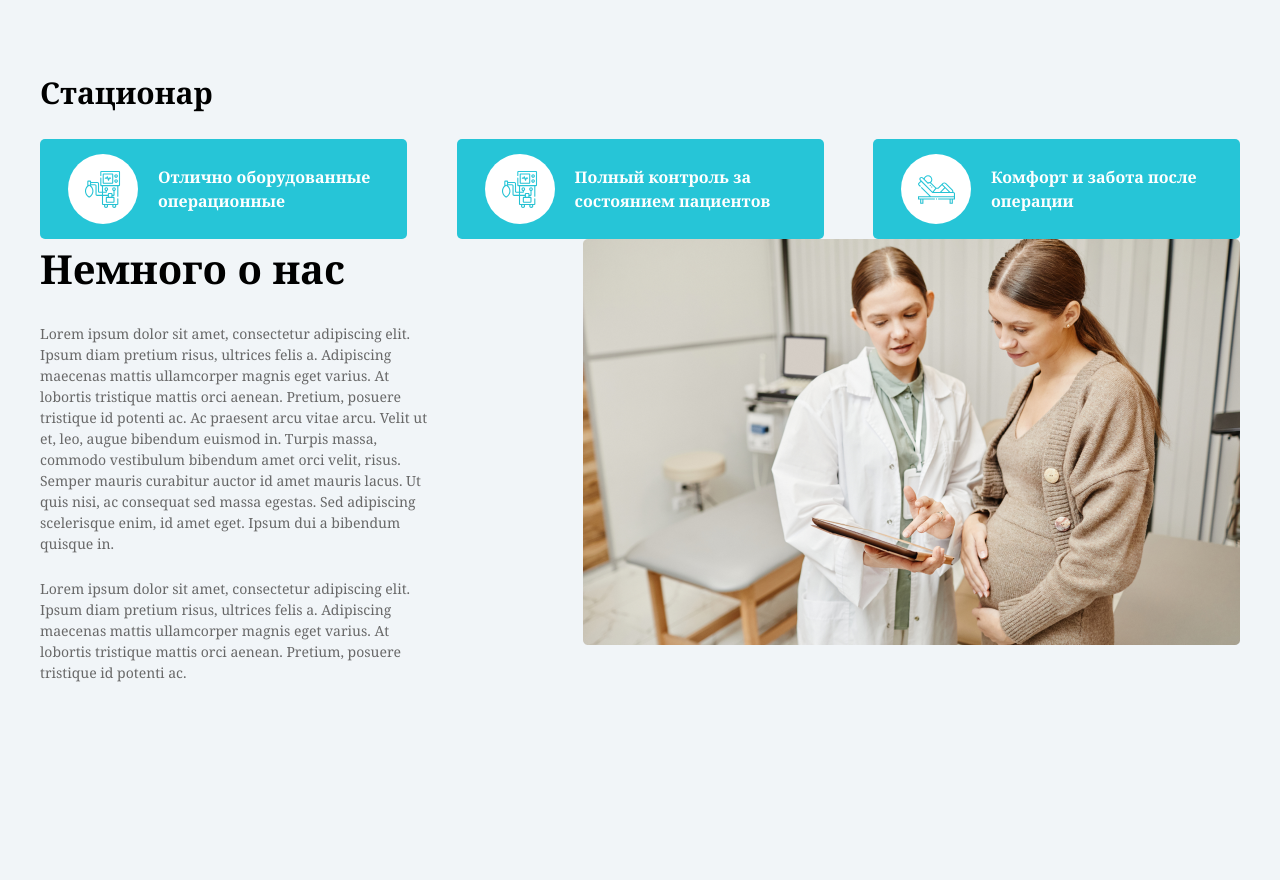
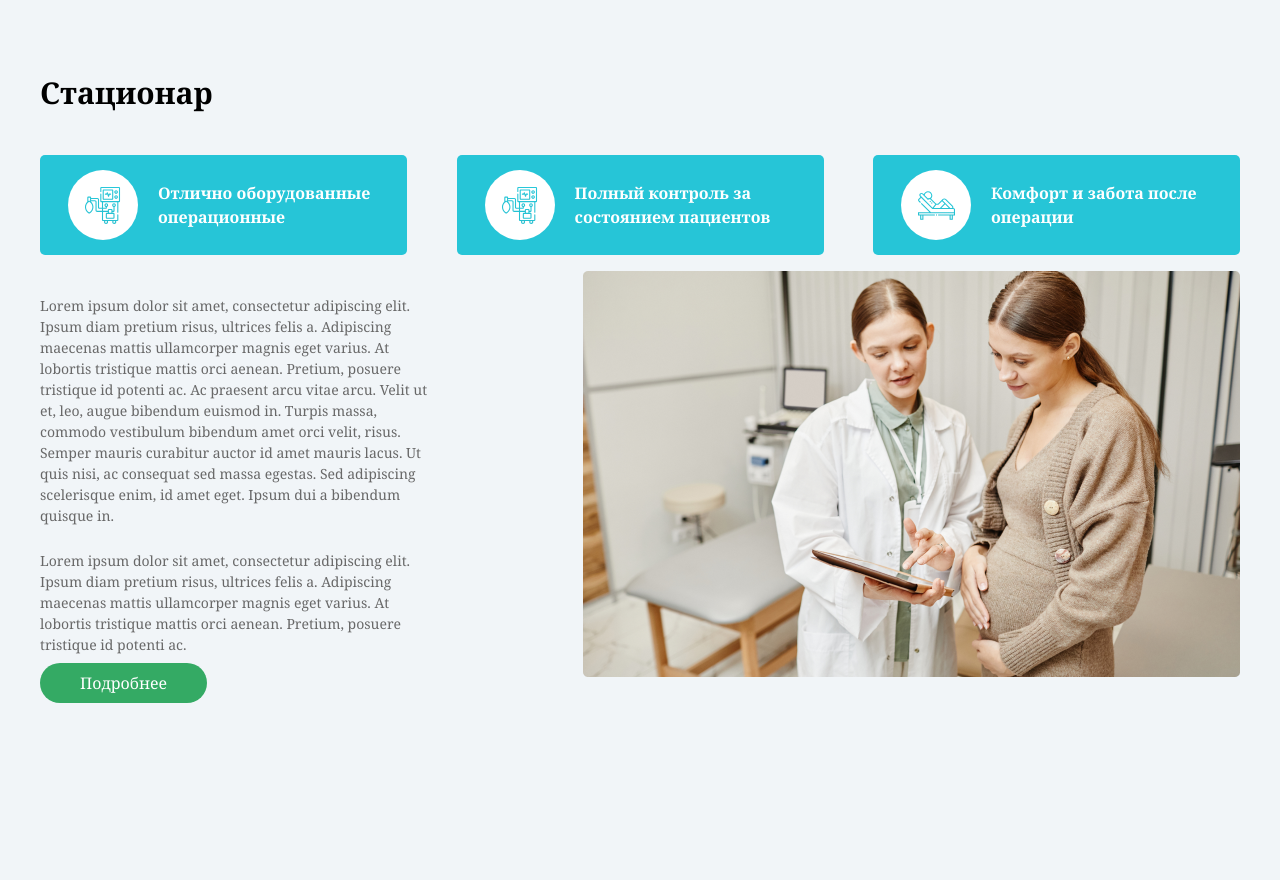
Before and after one commit to Ehson01/LESSON_19, a website: page src/homework.html in a window 1280 px wide. Shown: the part 3420-4300 px from the top of the page. Drawn offline with Linux system fonts and the light colour scheme; grey boxes are pictures that could not be loaded.

Commit message:
End of project

```diff
--- a/src/homework.html
+++ b/src/homework.html
@@ -84,9 +84,7 @@
             background-color: #26C5D7;
             border-radius: 5px;
         }
-        .text7{
 
-        }
 
 
 
@@ -329,7 +327,7 @@
         <section class="bg-[#F1F5F8] w-full">
             <div class="max-w-300 m-auto py-50">
                 <h2 class="text3">Стационар</h2><br>
-                <div class="flex justify-between">
+                <div class="flex justify-between py-4">
                     <div class="box2 flex items-center p-7 gap-5">
                         <img src="./img/icon1.svg" alt="">
                         <p class="text-[16px] font-bold text-white">Отлично оборудованные операционные</p>
@@ -345,7 +343,7 @@
                 </div>
                 <div class="flex justify-between">
                     <div class="w-100">
-                        <h2 class="font-bold text-[40px]">Немного о нас</h2><br>
+                        <h2 class="font-bold text-[40px]"></h2><br>
                         <p class="text-[14px] text-[#686868]">Lorem ipsum dolor sit amet, consectetur adipiscing elit. Ipsum diam pretium risus, ultrices felis a.
                              Adipiscing maecenas mattis ullamcorper magnis eget varius. At lobortis tristique mattis orci aenean.
                              Pretium, posuere tristique id potenti ac. Ac praesent arcu vitae arcu. Velit ut et, leo, augue bibendum
@@ -358,6 +356,7 @@
                             Adipiscing maecenas mattis ullamcorper magnis eget varius. At lobortis tristique mattis orci aenean.
                             Pretium, posuere tristique id potenti ac.
                         </p>
+                        <button class="text-white bg-[#34AA64] rounded-[50px] px-10 py-2 mt-2">Подробнее</button>
                     </div>
                     <div>
                         <img src="./img/Mask group.png" alt="">
```
Also changed, not shown: src/output.css.
